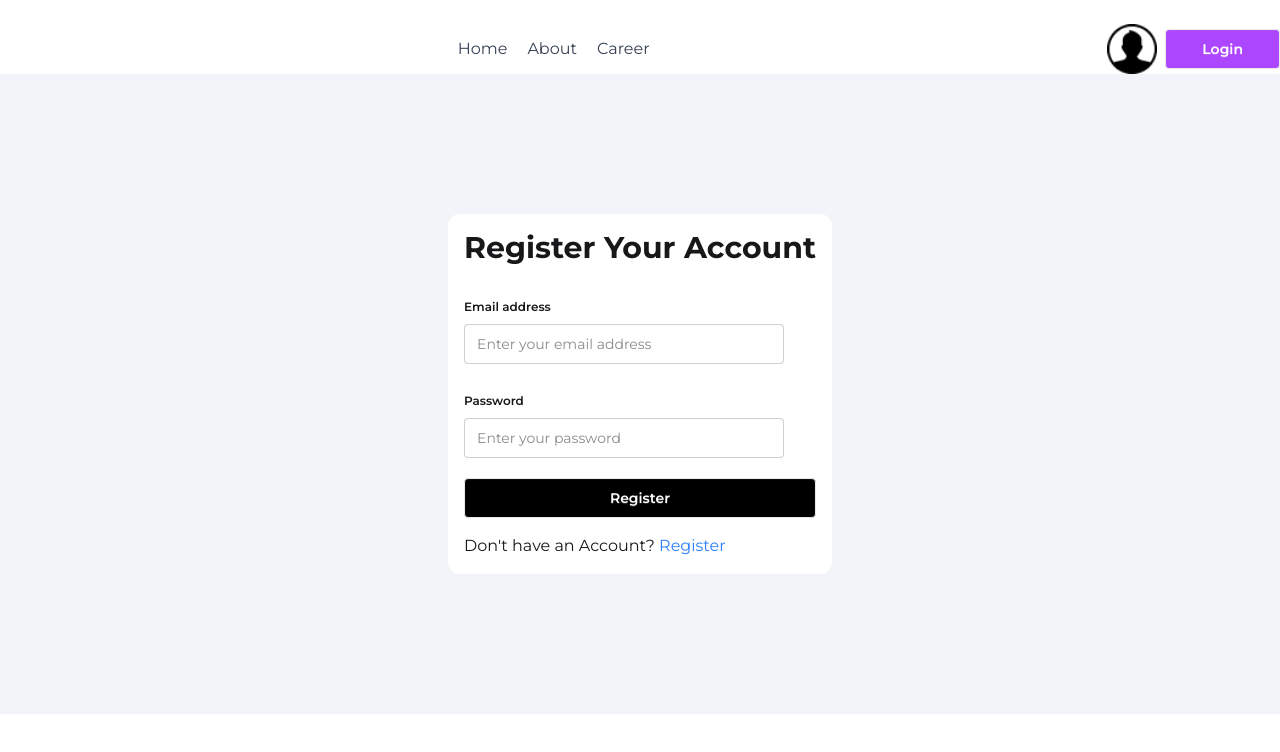
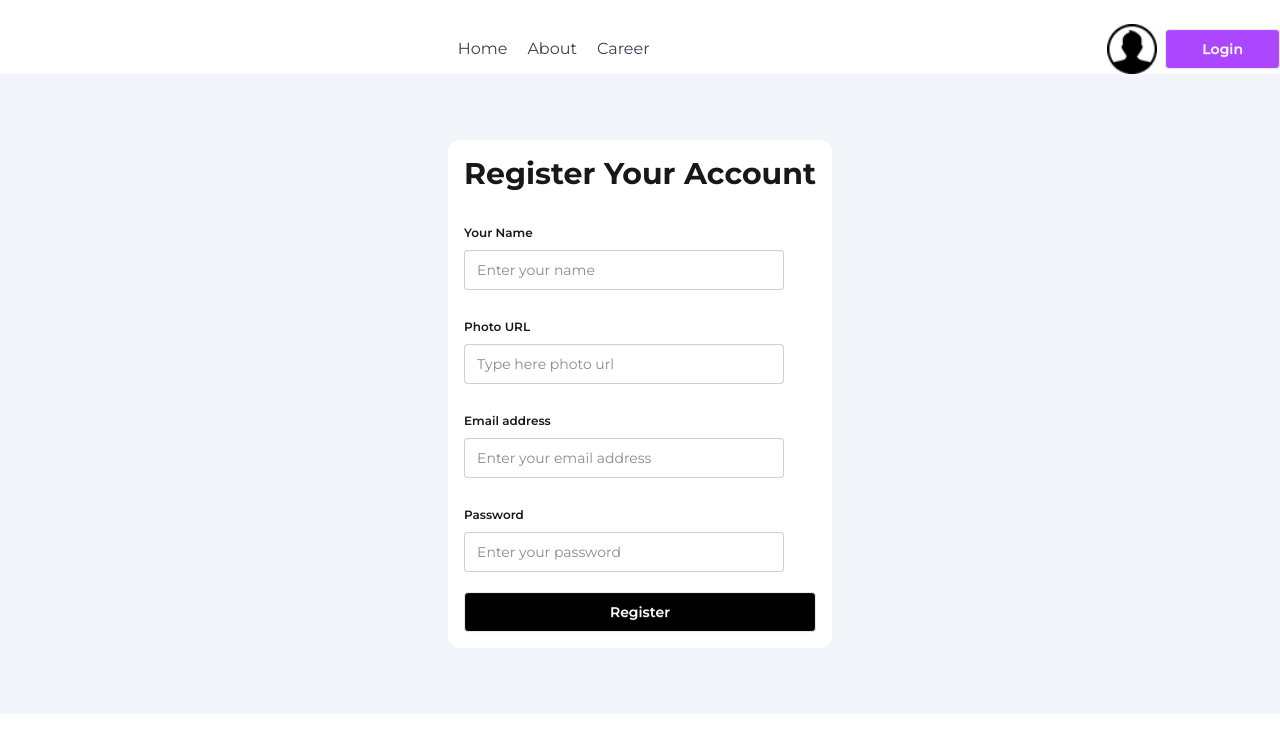
Before and after one commit to MDSOBUJMADBOR/Dragon-News, a Next.js app: page /register in a window 1280 px wide. Shown: the top 752 px of the page. Built offline with nearby package versions, Linux system fonts and the light colour scheme.

Commit message:
better-auth.js added

```diff
--- a/package.json
+++ b/package.json
@@ -9,7 +9,10 @@
     "lint": "eslint"
   },
   "dependencies": {
+    "@better-auth/mongo-adapter": "^1.6.9",
+    "better-auth": "^1.6.9",
     "date-fns": "^4.1.0",
+    "mongodb": "^7.2.0",
     "next": "16.2.4",
     "react": "19.2.4",
     "react-dom": "19.2.4",
--- a/src/app/(auth)/register/page.jsx
+++ b/src/app/(auth)/register/page.jsx
@@ -17,9 +17,10 @@ const handleRegisterFunc = (data) => {
 // const email = e.target.email.value;
 // const password = e.target.password.value;
 // console.log(email,password);
+console.log(data);
 }
-console.log( watch('email') );
-console.log( watch('password'));
+// console.log( watch('email') );
+// console.log( watch('password'));
 
 
 
@@ -32,11 +33,32 @@ console.log( watch('password'));
 <form className='space-y-4' onSubmit={handleSubmit(handleRegisterFunc)}>
 
 <fieldset className="fieldset">
+  <legend className="fieldset-legend">Your Name</legend>
+  <input type="text" className="input" placeholder="Enter your name" {...register("name", { required: 'name field is required ' })} />
+  {errors.name && <p className='text-red-500 '>{errors.name.message} </p>}
+
+</fieldset>
+
+
+
+<fieldset className="fieldset">
+  <legend className="fieldset-legend">Photo URL</legend>
+  <input type="text" className="input" placeholder="Type here photo url" {...register("photo", { required: 'photo url field is required ' })} />
+  {errors.photo && <p className='text-red-500 '>{errors.photo.message} </p>}
+
+</fieldset>
+
+
+
+<fieldset className="fieldset">
   <legend className="fieldset-legend">Email address</legend>
   <input type="email" className="input" placeholder="Enter your email address" {...register("email", { required: 'Email field is required ' })} />
   {errors.email && <p className='text-red-500 '>{errors.email.message} </p>}
 
 </fieldset>
+
+
+
 <fieldset className="fieldset">
   <legend className="fieldset-legend">Password</legend>
   <input type="password" className="input" placeholder="Enter your password" {...register("password", { required: 'Password field is required ' })} />
@@ -46,7 +68,6 @@ console.log( watch('password'));
 <button className='btn w-full bg-black text-white'>Register</button>
 
 </form>
-<p className='mt-4 '> Don't have an Account? <Link href={'/register'} className='text-blue-500'>Register</Link></p>
 
       </div>
 
--- /dev/null
+++ b/src/lib/auth.js
@@ -0,0 +1,19 @@
+import { betterAuth } from "better-auth";
+import { MongoClient } from "mongodb";
+import { mongodbAdapter } from "better-auth/adapters/mongodb";
+
+const client = new MongoClient(process.env.Mongo_URI);
+const db = client.db();
+
+
+export const auth = betterAuth({
+  database: mongodbAdapter(db, {
+
+    client
+  }),
+});
+
+
+
+// Dragon-news
+// sRDxbXl4oUVTCRRU
```
Also changed, not shown: 1 other file (tests, documents, lock files or other folders).
